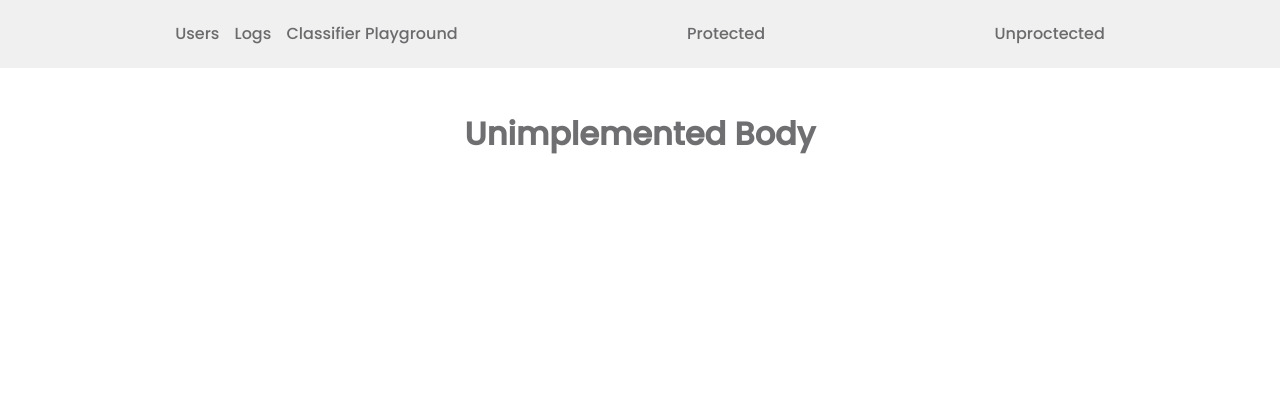
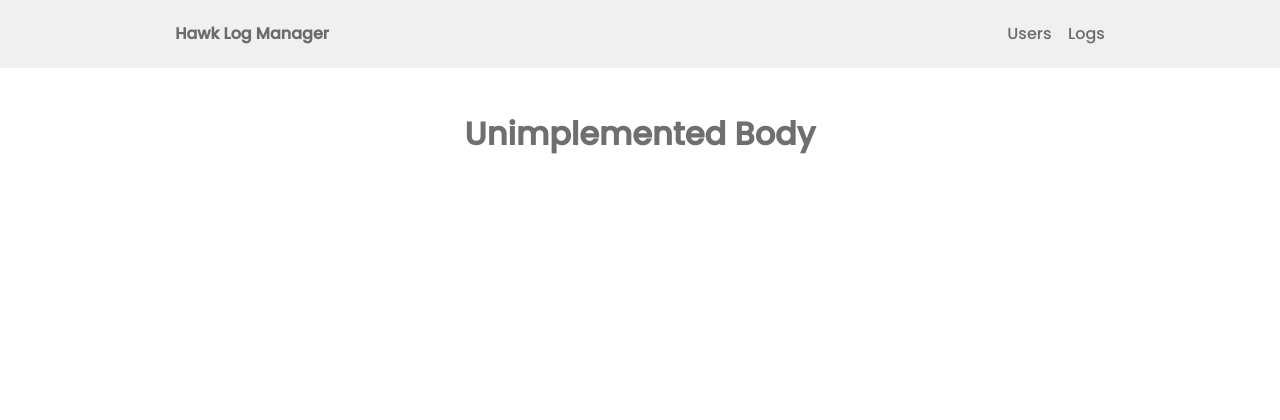
Before and after one commit to ph1234-dev/hawk.flask.logger, a Flask app: page / in a window 1280 px wide. Shown: the top 420 px of the page. Run offline with Flask 3, Linux system fonts and the light colour scheme; parts of the project's set-up code (start-up, migrations or seed data) failed here and were passed over.

Commit message:
updated navigation design

```diff
--- a/src/templates/components/header.jinja
+++ b/src/templates/components/header.jinja
@@ -1,12 +1,21 @@
 <nav class="nav">
     <span class="nav-content">
+
+        <a class="nav-link nav-link-brand">Hawk Log Manager</a>
         {# blueprintname.blueprintname.endpoint #}
-        <a href="{{ url_for('user.site.show_users') }}" >Users</a>
+        <span class="nav-link nav-link-push-left">
+            <a href="{{ url_for('user.site.show_users') }}" >
+                <i class="icofont-cube"></i>&nbsp;Users
+            </a>
+            &nbsp;
+            <a href="{{ url_for('log.site.show_logs') }}" class="nav-link ">
+                <i class="icofont-cube"></i>&nbsp;Logs
+            </a>
+        </span>
 
-        <a href="{{ url_for('log.site.show_recent_logs') }}" >Logs</a>
-        <a href="{{ url_for('classifier.site.show_playground') }}" >Classifier Playground</a>
+        {# <a href="{{ url_for('classifier.site.show_playground') }}" >Classifier Playground</a>
         <a href="{{ url_for('show_protected_page') }}"  class="nav-link-push-left">Protected</a>
-        <a href="{{ url_for('show_unprotected_page') }}"  class="nav-link-push-left">Unproctected</a>
+        <a href="{{ url_for('show_unprotected_page') }}"  class="nav-link-push-left">Unproctected</a> #}
         {# <a class="nav-link-push-left">About</a> #}
     </span>
 </nav>
```
